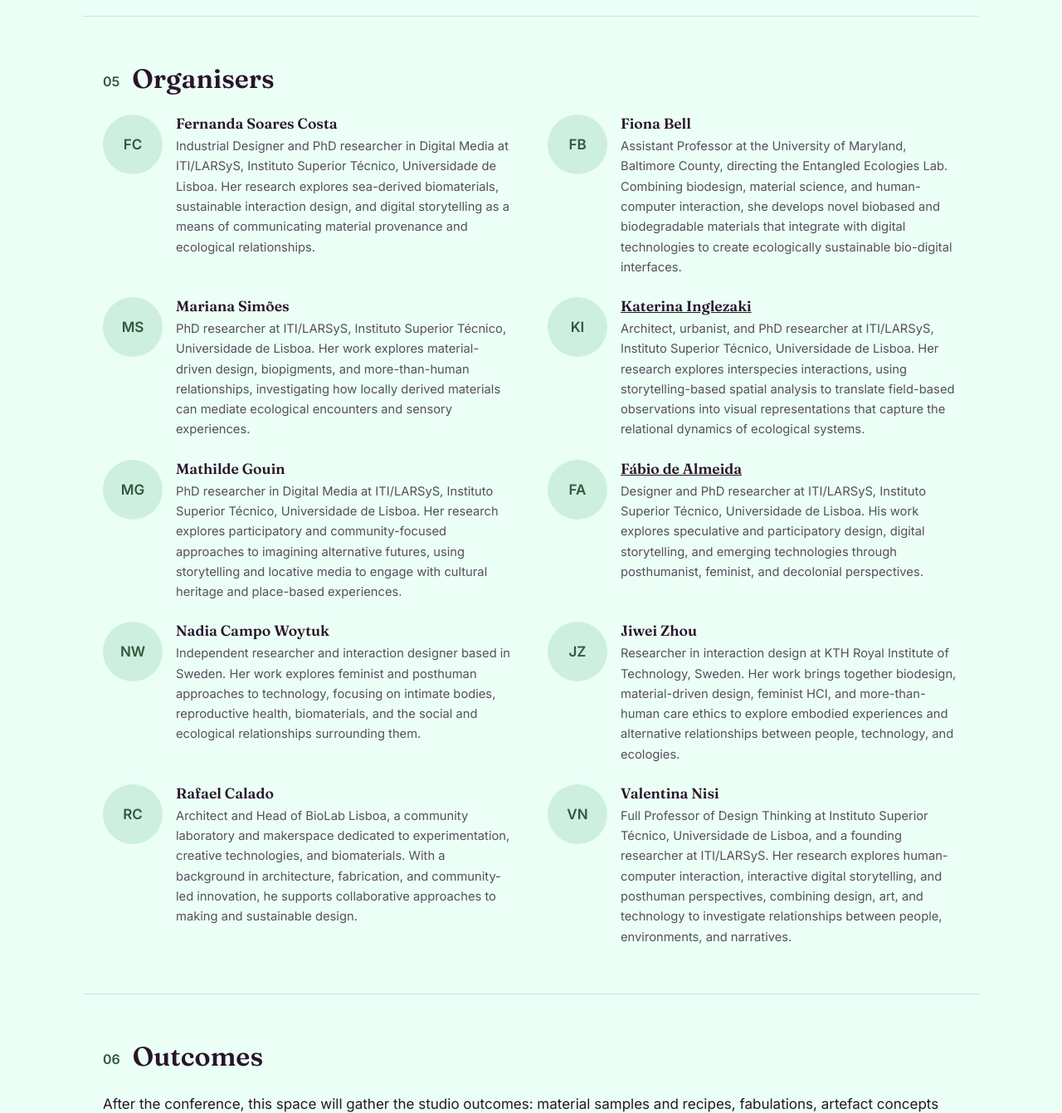
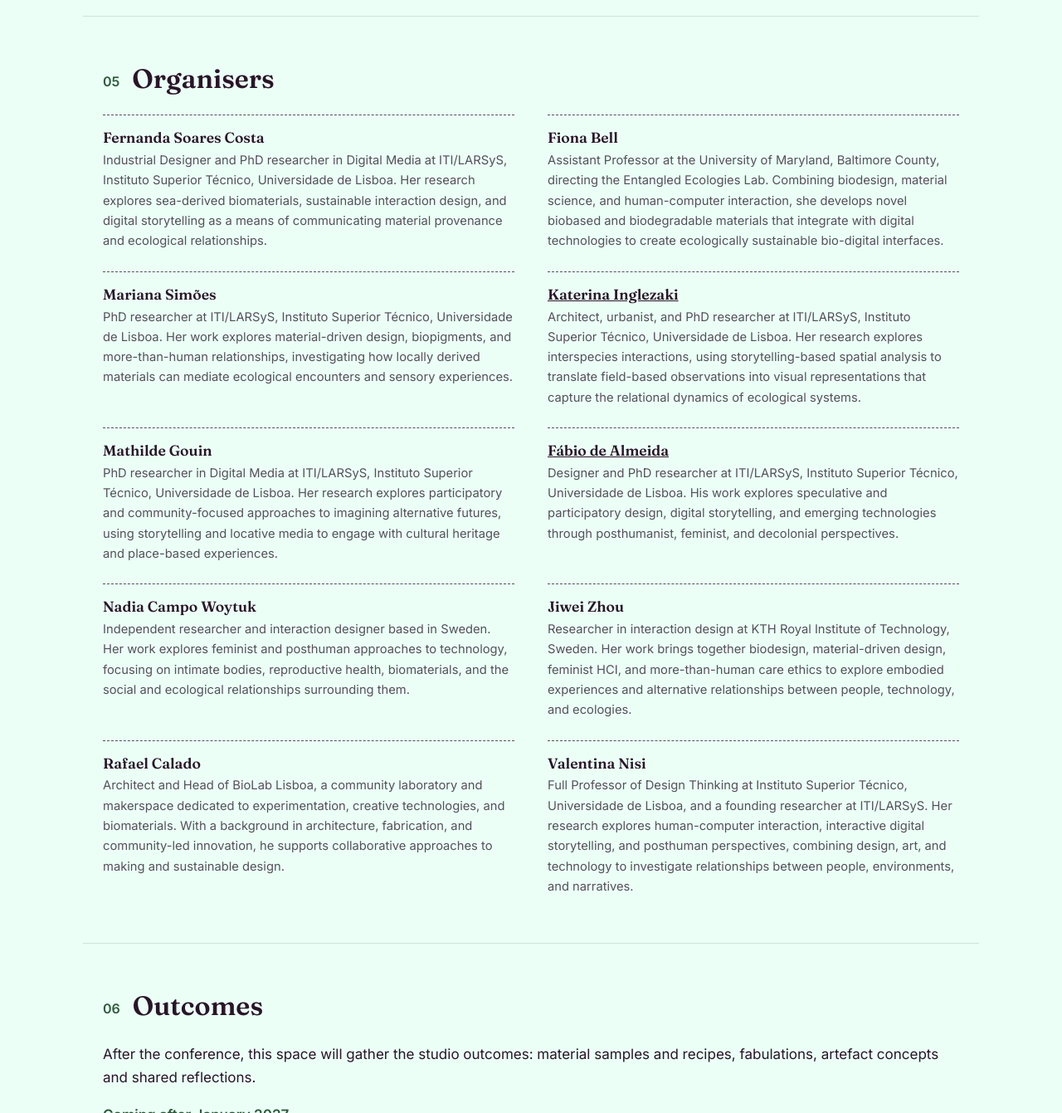
Before and after one commit to biofabulating/biofabulating.github.io, a plain HTML site: page index.html in a window 1280 px wide. Shown: the part 5200-6541 px from the top of the page at 83% size. Drawn offline with Linux system fonts and the light colour scheme.

Commit message:
Novo visual V4

```diff
--- a/index.html
+++ b/index.html
@@ -8,7 +8,7 @@
   <link rel="preconnect" href="https://fonts.googleapis.com">
   <link rel="preconnect" href="https://fonts.gstatic.com" crossorigin>
   <link href="https://fonts.googleapis.com/css2?family=Fraunces:opsz,wght@9..144,400;9..144,600;9..144,900&family=Inter:wght@400;500;600&display=swap" rel="stylesheet">
-  <link rel="stylesheet" href="style.css">
+  <link rel="stylesheet" href="style.css?v=4">
 </head>
 <body>
 
@@ -162,57 +162,46 @@
     </section>
 
     <!-- ===== 05 ORGANISERS ===== -->
-    <!-- Para pôr fotos: salve a foto em images/ e troque <div class="avatar">XX</div> por <img class="avatar" src="images/nome.jpg" alt="Nome"> -->
     <section id="organisers" class="section">
       <h2><span>05</span> Organisers</h2>
       <div class="people">
         <article class="person">
-          <div class="avatar">FC</div>
           <div><h3>Fernanda Soares Costa</h3>
           <p>Industrial Designer and PhD researcher in Digital Media at ITI/LARSyS, Instituto Superior Técnico, Universidade de Lisboa. Her research explores sea-derived biomaterials, sustainable interaction design, and digital storytelling as a means of communicating material provenance and ecological relationships.</p></div>
         </article>
         <article class="person">
-          <div class="avatar">FB</div>
           <div><h3>Fiona Bell</h3>
           <p>Assistant Professor at the University of Maryland, Baltimore County, directing the Entangled Ecologies Lab. Combining biodesign, material science, and human-computer interaction, she develops novel biobased and biodegradable materials that integrate with digital technologies to create ecologically sustainable bio-digital interfaces.</p></div>
         </article>
         <article class="person">
-          <div class="avatar">MS</div>
           <div><h3>Mariana Simões</h3>
           <p>PhD researcher at ITI/LARSyS, Instituto Superior Técnico, Universidade de Lisboa. Her work explores material-driven design, biopigments, and more-than-human relationships, investigating how locally derived materials can mediate ecological encounters and sensory experiences.</p></div>
         </article>
         <article class="person">
-          <div class="avatar">KI</div>
           <div><h3><a href="https://iti.larsys.pt/member/katerina-inglezaki/" target="_blank" rel="noopener">Katerina Inglezaki</a></h3>
           <p>Architect, urbanist, and PhD researcher at ITI/LARSyS, Instituto Superior Técnico, Universidade de Lisboa. Her research explores interspecies interactions, using storytelling-based spatial analysis to translate field-based observations into visual representations that capture the relational dynamics of ecological systems.</p></div>
         </article>
         <article class="person">
-          <div class="avatar">MG</div>
           <div><h3>Mathilde Gouin</h3>
           <p>PhD researcher in Digital Media at ITI/LARSyS, Instituto Superior Técnico, Universidade de Lisboa. Her research explores participatory and community-focused approaches to imagining alternative futures, using storytelling and locative media to engage with cultural heritage and place-based experiences.</p></div>
         </article>
         <article class="person">
-          <div class="avatar">FA</div>
           <div><h3><a href="https://fabiodealmeida.github.io/" target="_blank" rel="noopener">Fábio de Almeida</a></h3>
           <p>Designer and PhD researcher at ITI/LARSyS, Instituto Superior Técnico, Universidade de Lisboa. His work explores speculative and participatory design, digital storytelling, and emerging technologies through posthumanist, feminist, and decolonial perspectives.</p></div>
         </article>
         <article class="person">
-          <div class="avatar">NW</div>
           <div><h3>Nadia Campo Woytuk</h3>
           <p>Independent researcher and interaction designer based in Sweden. Her work explores feminist and posthuman approaches to technology, focusing on intimate bodies, reproductive health, biomaterials, and the social and ecological relationships surrounding them.</p></div>
         </article>
         <article class="person">
-          <div class="avatar">JZ</div>
           <div><h3>Jiwei Zhou</h3>
           <p>Researcher in interaction design at KTH Royal Institute of Technology, Sweden. Her work brings together biodesign, material-driven design, feminist HCI, and more-than-human care ethics to explore embodied experiences and alternative relationships between people, technology, and ecologies.</p></div>
         </article>
         <article class="person">
-          <div class="avatar">RC</div>
           <div><h3>Rafael Calado</h3>
           <p>Architect and Head of BioLab Lisboa, a community laboratory and makerspace dedicated to experimentation, creative technologies, and biomaterials. With a background in architecture, fabrication, and community-led innovation, he supports collaborative approaches to making and sustainable design.</p></div>
         </article>
         <article class="person">
-          <div class="avatar">VN</div>
           <div><h3>Valentina Nisi</h3>
           <p>Full Professor of Design Thinking at Instituto Superior Técnico, Universidade de Lisboa, and a founding researcher at ITI/LARSyS. Her research explores human-computer interaction, interactive digital storytelling, and posthuman perspectives, combining design, art, and technology to investigate relationships between people, environments, and narratives.</p></div>
         </article>
--- a/style.css
+++ b/style.css
@@ -97,7 +97,7 @@ figure { margin: 0; }
 
 /* ===== ORGANIZADORES ===== */
 .people { display: grid; grid-template-columns: repeat(2, 1fr); gap: 1.5rem 2.5rem; }
-.person { display: flex; gap: 1rem; align-items: flex-start; }
+.person { border-top: 1px dashed var(--muted); padding-top: 1rem; }
 .avatar { flex: none; width: 72px; height: 72px; border-radius: 50%; object-fit: cover;
   display: grid; place-items: center; background: var(--sea-light); color: var(--sea); font-weight: 600; }
 .person h3 { margin: 0 0 .3rem; font-size: 1.1rem; }
```
